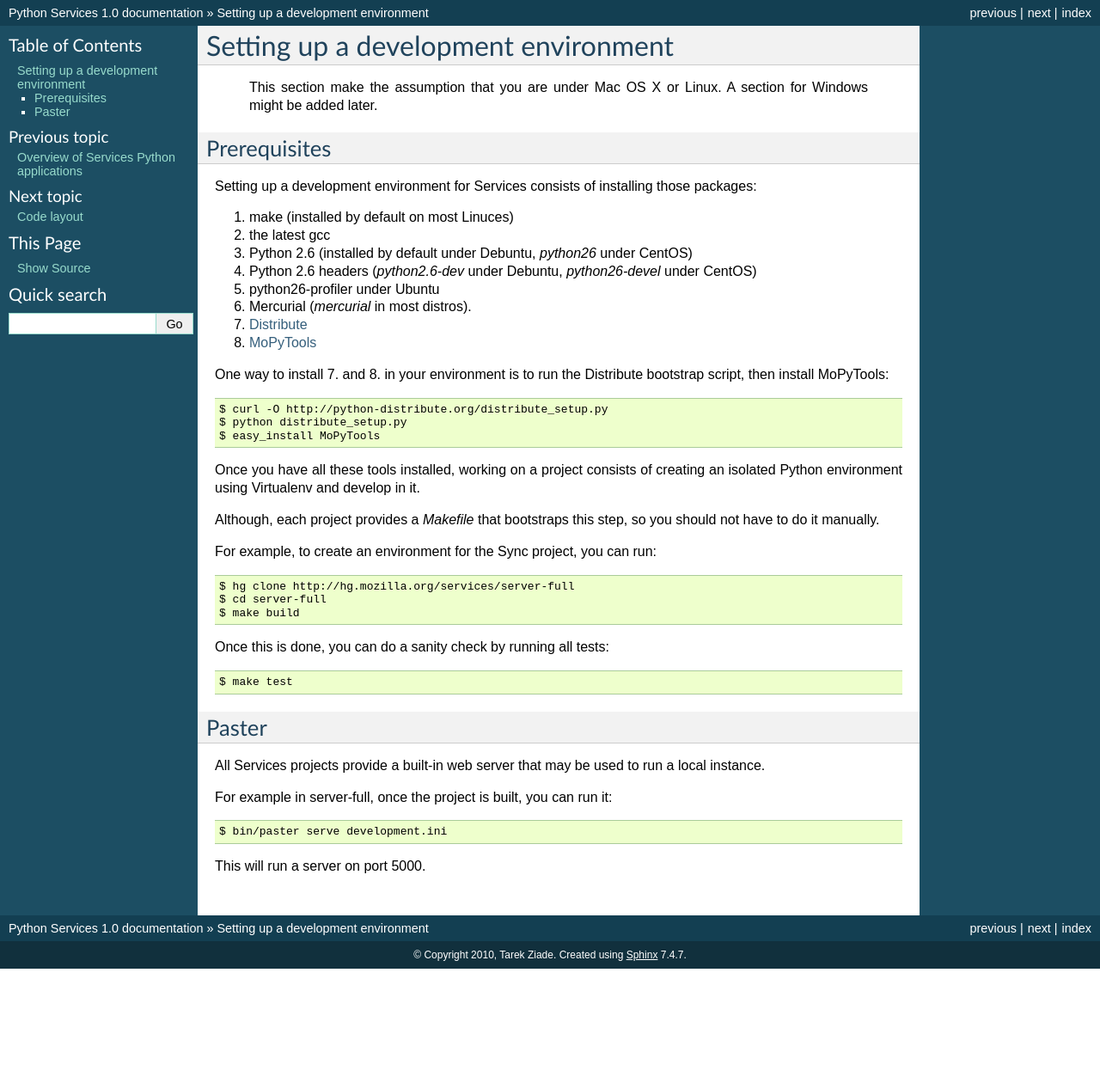
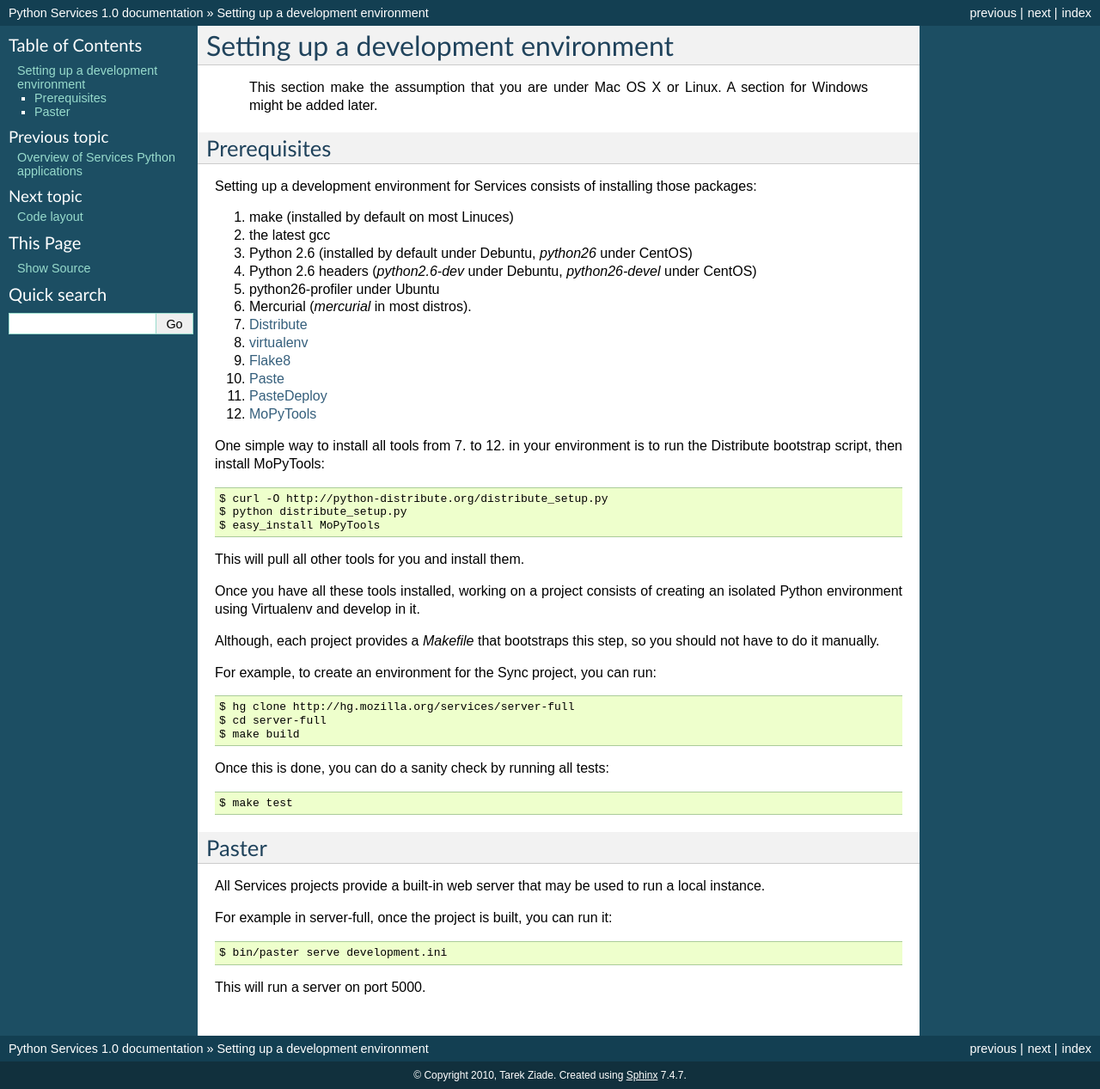
Before and after one commit to mozilla-services/docs, a Sphinx documentation site: the page built from source/setup.rst, in a window 1280 px wide. Shown: the whole page at 86% size. Built offline with Sphinx 7.4.7, drawn with Linux system fonts in a browser that asks for light colours; pages that are not in the unit, such as notebooks, are missing from menus; before the commit the page ends 1127 px from its top, so only the background shows below that.

Commit message:
more details on what a dev needs

```diff
--- a/source/setup.rst
+++ b/source/setup.rst
@@ -19,14 +19,21 @@ those packages:
 5. python26-profiler under Ubuntu
 6. Mercurial (*mercurial* in most distros).
 7. `Distribute <http://pypi.python.org/pypi/distribute>`_
-8. `MoPyTools <http://pypi.python.org/pypi/MoPyTools>`_
+8. `virtualenv <http://pypi.python.org/pypi/virtualenv>`_
+9. `Flake8 <http://pypi.python.org/pypi/Flake8>`_
+10. `Paste <http://pypi.python.org/pypi/Paste>`_
+11. `PasteDeploy <http://pypi.python.org/pypi/PasteDeploy>`_
+12. `MoPyTools <http://pypi.python.org/pypi/MoPyTools>`_
 
-One way to install 7. and 8. in your environment is to run the Distribute
-bootstrap script, then install MoPyTools::
+One simple way to install all tools from 7. to 12. in your environment is to
+run the Distribute bootstrap script, then install MoPyTools::
 
     $ curl -O http://python-distribute.org/distribute_setup.py
     $ python distribute_setup.py
     $ easy_install MoPyTools
+
+
+This will pull all other tools for you and install them.
 
 .. note:
 
```
